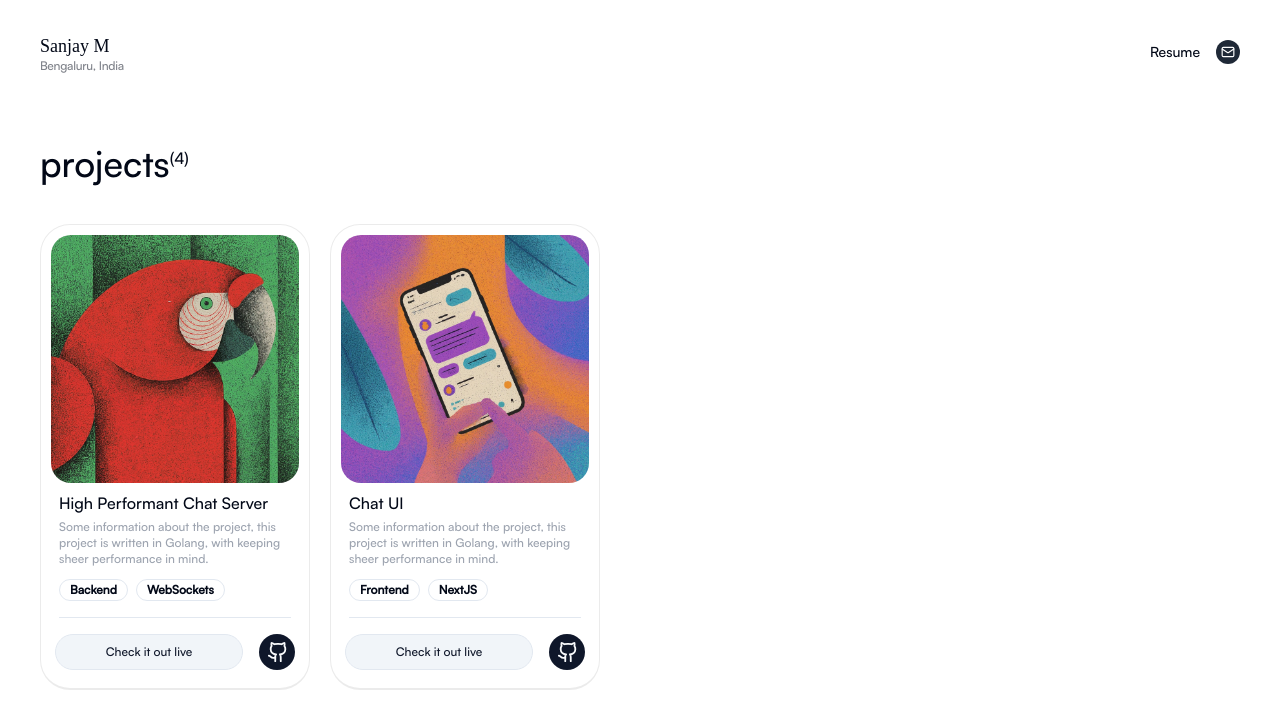
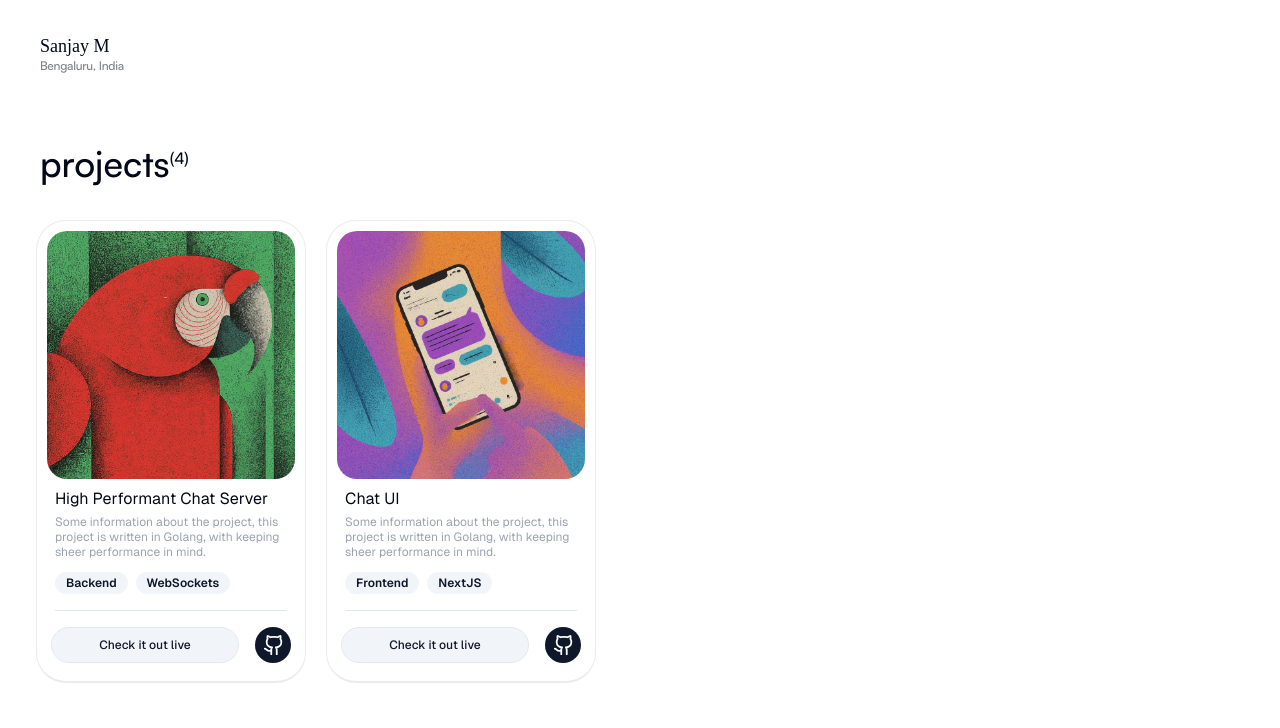
Before and after one commit to ms4n/sanjaym.in, a Next.js app: page / in a window 1280 px wide. Shown: the top 728 px of the page. Built offline with nearby package versions, Linux system fonts and the light colour scheme.

Commit message:
geist font added to cards

```diff
--- a/app/globals.css
+++ b/app/globals.css
@@ -20,6 +20,11 @@
 @font-face {
   font-family: "Satoshi-Regular";
   src: url("../public/fonts/Satoshi-Regular.otf");
+}
+
+@font-face {
+  font-family: "Geist-Variable";
+  src: url("../public/fonts/GeistVF.ttf");
 }
 
 @layer base {
--- a/app/page.tsx
+++ b/app/page.tsx
@@ -8,13 +8,13 @@ const Home = () => {
     <div className="">
       <Navbar />
 
-      <div className="flex flex-col h-screen font-satoshim ">
+      <div className="flex flex-col h-screen ">
         <p className="text-4xl mx-10 mt-10 font-satoshim ">
           projects
           <span className="inline-block align-super text-base">(4)</span>{" "}
         </p>
         <div className="flex items-center justify-start text-4xl overflow-x-auto">
-          <div className="flex flex-shrink-0 m-10 gap-5">
+          <div className="flex flex-shrink-0 m-9 gap-5">
             <Card
               src="/images/parrot.jpeg"
               projectName="High Performant Chat Server"
--- a/components/card.tsx
+++ b/components/card.tsx
@@ -43,17 +43,17 @@ const Card: React.FC<CardProps> = ({
           className=""
           style={imageStyles}
         />
-        <div>
-          <p className="text-base mx-2 mt-2 mb-1">{projectName}</p>{" "}
+        <div className="font-geist">
+          <p className="text-base mx-2 mt-2 mb-1 ">{projectName}</p>{" "}
           {/* Use projectName prop */}
-          <p className="text-xs mx-2 text-gray-400">
+          <p className="text-xs mx-2 text-gray-400 leading-tight">
             {projectDescription}
-          </p>{" "}
+          </p>
           {/* Use projectDescription prop */}
         </div>
         <div className="flex gap-2 mt-3 mb-4 mx-2">
           {badges.map((badge, index) => (
-            <Badge key={index} variant="outline">
+            <Badge className="font-geist" key={index} variant="secondary">
               {badge}
             </Badge>
           ))}
@@ -62,13 +62,13 @@ const Card: React.FC<CardProps> = ({
         <div className="flex mb-2 mt-4 gap-4 px-1">
           <Button
             variant={"secondary"}
-            className="rounded-full text-xs h-9 m-0 py-0 grow border"
+            className="rounded-full text-xs h-9 m-0 py-0 grow border font-geist"
           >
             Check it out live
           </Button>
           <Button
             size={"icon"}
-            className="rounded-full text-xs h-9 w-9 grow-0 flex items-center justify-center"
+            className="rounded-full text-xs h-9 w-9 grow-0 flex items-center justify-center font-geist"
           >
             <Github className="ml-[2px]" size={22} />
           </Button>
--- a/components/navbar.tsx
+++ b/components/navbar.tsx
@@ -10,12 +10,12 @@ const Navbar = () => {
           Bengaluru, India
         </p>
       </div>
-      <div className="flex gap-4 items-center text-sm">
+      {/* <div className="flex gap-4 items-center text-sm">
         <p>Resume</p>
         <p className="h-6 w-6 bg-gray-800 flex justify-center items-center rounded-full">
           <Mail color="white" size={14} />
         </p>
-      </div>
+      </div> */}
     </div>
   );
 };
--- a/tailwind.config.ts
+++ b/tailwind.config.ts
@@ -25,6 +25,7 @@ const config = {
         satoshil: ["Satoshi-Light", "sans-serif"],
         satoshim: ["Satoshi-Medium", "sans-serif"],
         satoshir: ["Satoshi-Regular", "sans-serif"],
+        geist: ["Geist-Variable", "sans-serif"],
       },
       colors: {
         border: "hsl(var(--border))",
```
Also changed, not shown: public/fonts/GeistVF.ttf (added).
